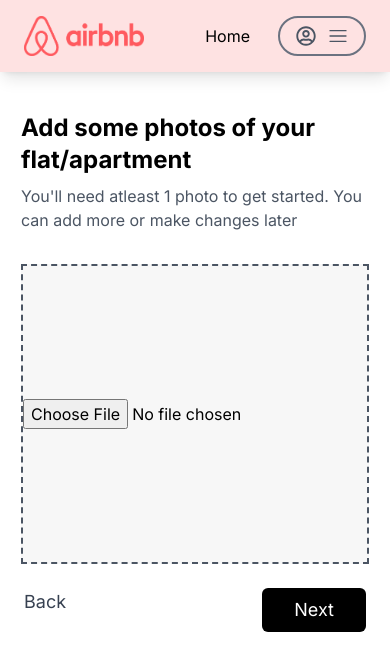
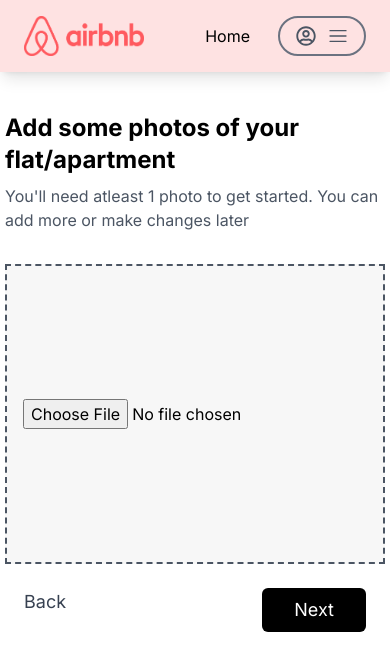
Before and after one commit to RitickLath/Airbnb_, a Next.js app: page /add-images in a window 390 px wide. Shown: the top 670 px of the page. Built offline with nearby package versions, Linux system fonts and the light colour scheme.

Commit message:
Responsive fix

```diff
--- a/app/(pages)/(Owner)/add-images/page.jsx
+++ b/app/(pages)/(Owner)/add-images/page.jsx
@@ -19,7 +19,7 @@ const AddImages = () => {
           <div className="w-full bg-[#F7F7F7] flex items-center justify-center mt-8 min-w-[300px] h-[300px] border-dashed border-2 border-gray-600">
             <input
               type="file"
-              className="cursor-pointer opacity-1"
+              className="cursor-pointer opacity-1 px-4"
               onChange={(e) => {
                 // Handle file selection
                 console.log(e.target.files[0]);
--- a/app/(pages)/(Owner)/add-title/page.jsx
+++ b/app/(pages)/(Owner)/add-title/page.jsx
@@ -15,11 +15,11 @@ const AddTitle = () => {
       <div className="px-6 pt-10 flex flex-col items-center">
         <div>
           <h1 className="text-2xl lg:text-3xl font-bold text-center">
-            Now, let's give your flat/apartment a <br /> title and description
+            Now, let's give your flat/apartment a title and description
           </h1>
           <h3 className="mt-2 text-gray-600 text-center">
-            Short title and 20-30 words description work best. <br /> Have fun
-            with it - you can always change it later.
+            Short title and 20-30 words description work best. Have fun with it
+            - you can always change it later.
           </h3>
 
           <div className="mt-6 flex flex-col space-y-6">
```
